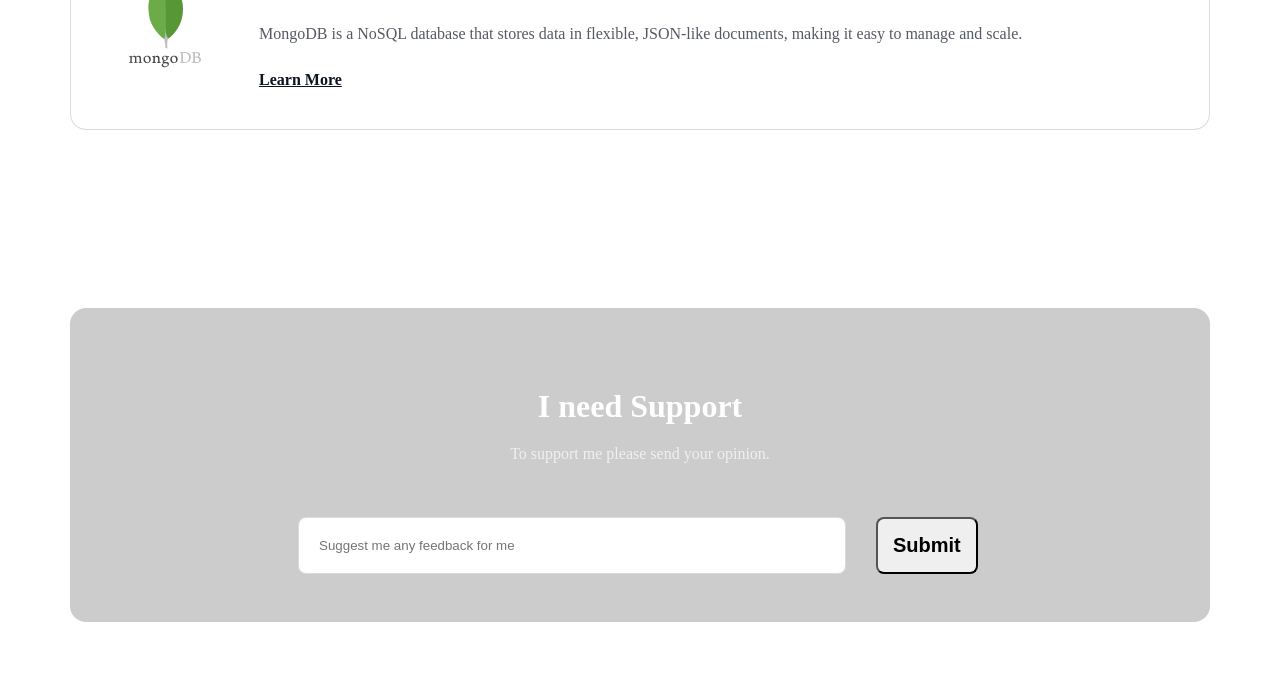
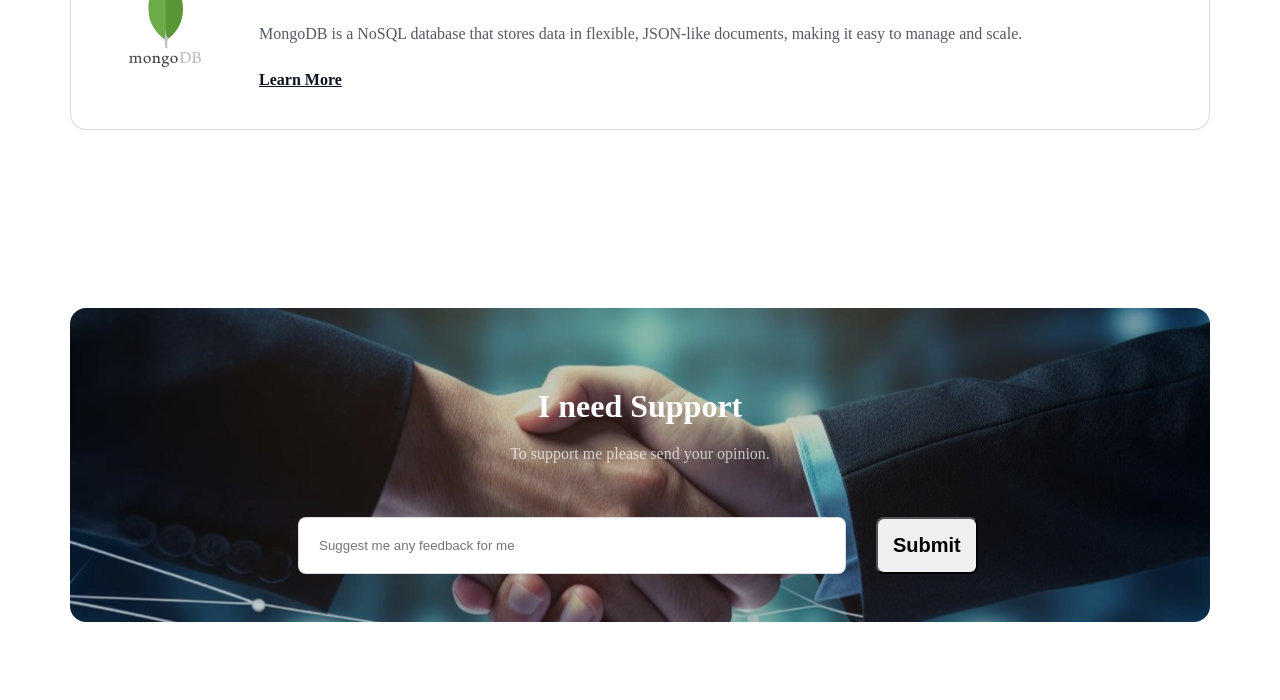
Before and after one commit to Shohel237/ph_assignment_01, a plain HTML site: page index.html in a window 1280 px wide. Shown: the part 4705-5405 px from the top of the page. Drawn offline with Linux system fonts and the light colour scheme; the site is published under a folder, as on GitHub Pages, so addresses that start at the root find nothing; a web font is replaced by a local one.

Commit message:
footer_background_reset

```diff
--- a/index.html
+++ b/index.html
@@ -140,7 +140,7 @@
 
     <!-- footer starts -->
 
-    <footer style="background-image: url(/assets/handshake.jpg); height: 314px; width: 1140px;" id="footer">
+    <footer style="background-image: url(assets/handshake.jpg); height: 314px; width: 1140px;" id="footer">
         <h1>I need Support</h1>
         <p>To support me please send your opinion.</p>
       <div class="input">
```
